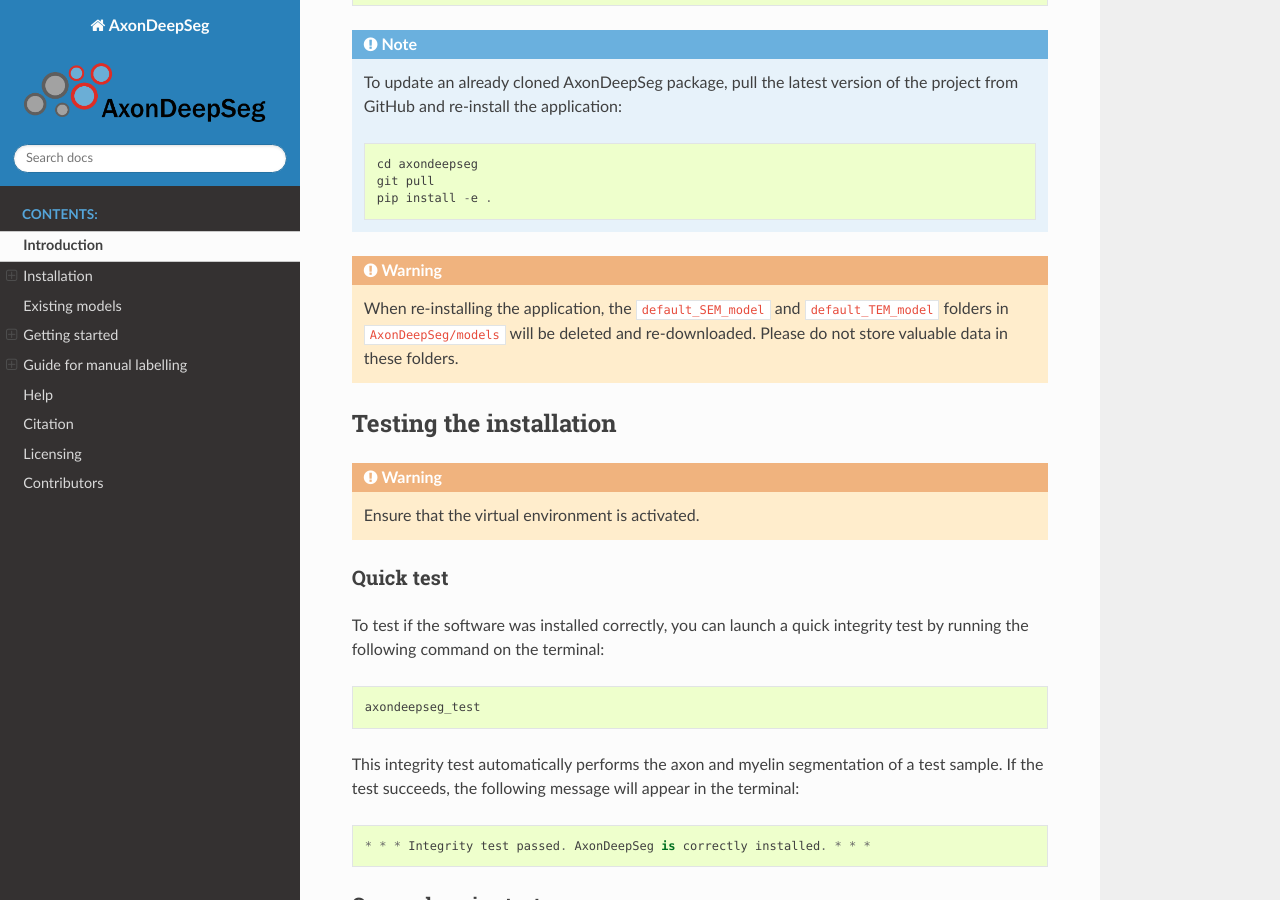
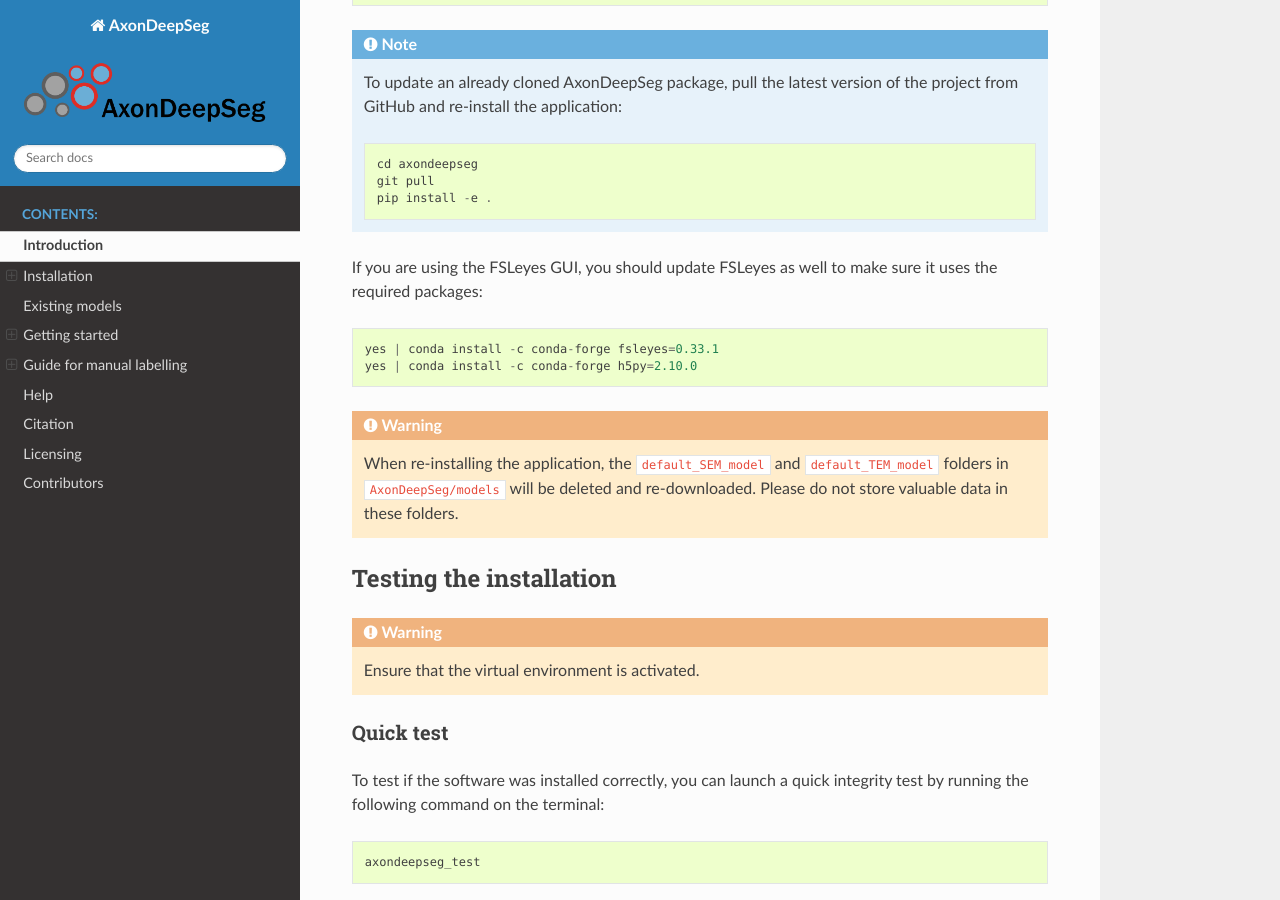
Before and after one commit to axondeepseg/axondeepseg, a Sphinx documentation site: the page built from docs/source/documentation.rst, in a window 1280 px wide and 900 px high, scrolled down 3394 px. Built offline with Sphinx 7.4.7 and the Read the Docs theme 2.0.0, drawn with Linux system fonts in a browser that asks for light colours.

Commit message:
#395 Added instructions to update FSLeyes after updating ADS

```diff
--- a/docs/source/documentation.rst
+++ b/docs/source/documentation.rst
@@ -125,6 +125,11 @@ AxonDeepSeg package with the following commands::
         cd axondeepseg
         git pull
         pip install -e .
+
+If you are using the FSLeyes GUI, you should update FSLeyes as well to make sure it uses the required packages: ::
+
+    yes | conda install -c conda-forge fsleyes=0.33.1
+    yes | conda install -c conda-forge h5py=2.10.0
 
 .. WARNING ::
    When re-installing the application, the ``default_SEM_model`` and ``default_TEM_model`` folders in ``AxonDeepSeg/models`` will be deleted and re-downloaded. Please do not store valuable data in these folders.
```
